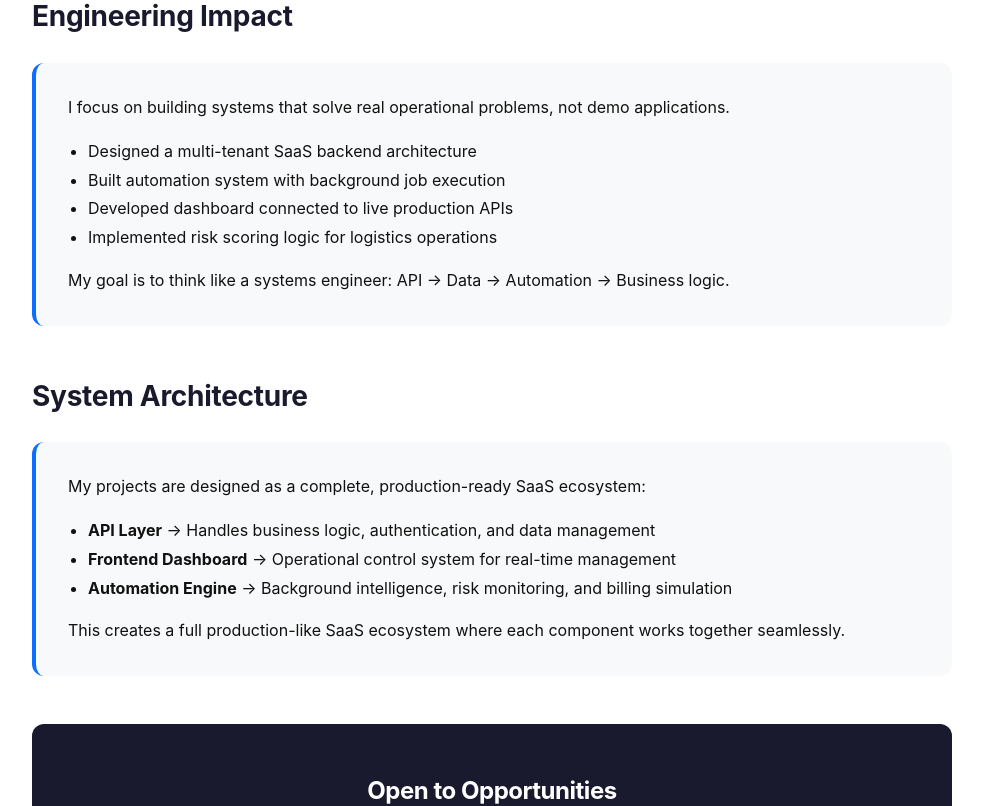
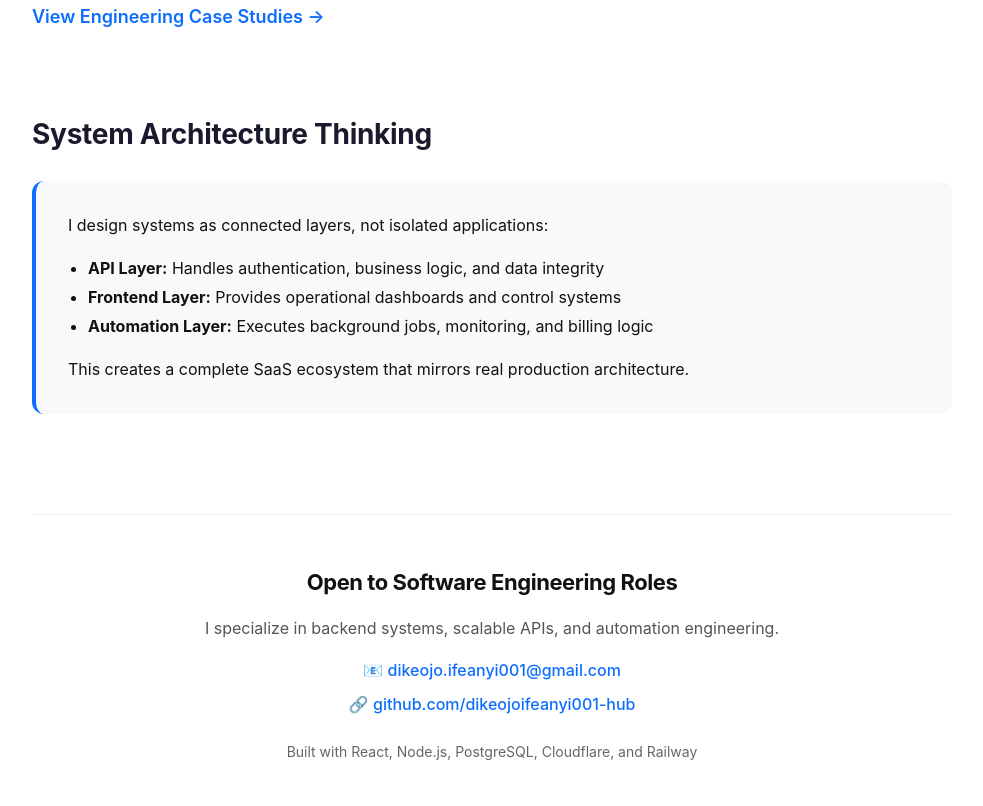
Before and after one commit to dikeojoifeanyi001-hub/doi-henry-portfolio, a React (Vite) app: page / in a window 1280 px wide. Shown: the part 500-1306 px from the top of the page, without its empty margins (148-1131 px from the left). Built offline with nearby package versions, Linux system fonts and the light colour scheme.

Commit message:
Elite upgrade: Hero authority, System Architecture layer, Engineering Decisions per project, Signal footer

```diff
--- a/src/pages/Home.jsx
+++ b/src/pages/Home.jsx
@@ -2,144 +2,133 @@ export default function Home() {
   const containerStyle = {
     maxWidth: "1000px",
     margin: "0 auto",
-    padding: "70px 40px"
+    padding: "80px 40px"
   };
 
   const heroStyle = {
-    marginBottom: "60px"
+    marginBottom: "80px"
   };
 
   const nameStyle = {
-    fontSize: "44px",
-    fontWeight: "700",
+    fontSize: "48px",
+    fontWeight: "800",
+    letterSpacing: "-1px",
     marginBottom: "16px",
     color: "#1a1a2e"
   };
 
   const titleStyle = {
     fontSize: "22px",
-    color: "#444",
-    marginBottom: "20px",
-    fontWeight: "500"
+    marginTop: "10px",
+    color: "#333",
+    marginBottom: "25px"
   };
 
-  const linkButtonStyle = {
+  const descriptionStyle = {
     fontSize: "18px",
-    fontWeight: "500",
+    lineHeight: "1.7",
+    color: "#444",
+    maxWidth: "700px",
+    marginBottom: "35px"
+  };
+
+  const buildingStyle = {
+    fontWeight: "600",
+    color: "#0d6efd",
+    marginBottom: "40px",
+    fontSize: "16px"
+  };
+
+  const linkStyle = {
+    fontSize: "18px",
+    fontWeight: "600",
     color: "#0d6efd",
     textDecoration: "none"
   };
 
   const sectionTitleStyle = {
     fontSize: "28px",
+    fontWeight: "700",
     marginBottom: "24px",
     color: "#1a1a2e"
   };
 
-  const impactBoxStyle = {
+  const architectureBoxStyle = {
     backgroundColor: "#f8f9fa",
     padding: "32px",
     borderRadius: "12px",
-    marginBottom: "48px",
-    borderLeft: "4px solid #0d6efd"
-  };
-
-  const systemBoxStyle = {
-    backgroundColor: "#f8f9fa",
-    padding: "32px",
-    borderRadius: "12px",
-    marginBottom: "48px",
+    marginBottom: "60px",
     borderLeft: "4px solid #0d6efd"
   };
 
   const listStyle = {
     paddingLeft: "20px",
     lineHeight: "1.8",
-    marginTop: "12px",
+    marginTop: "16px",
     marginBottom: "16px"
   };
 
-  const ctaStyle = {
-    backgroundColor: "#1a1a2e",
-    color: "white",
-    padding: "48px",
-    borderRadius: "12px",
-    textAlign: "center"
+  const footerStyle = {
+    marginTop: "100px",
+    paddingBottom: "50px",
+    textAlign: "center",
+    borderTop: "1px solid #eee",
+    paddingTop: "50px"
   };
 
   return (
     <div style={containerStyle}>
-      {/* HERO SECTION - UPGRADED */}
+      {/* ELITE HERO SECTION */}
       <div style={heroStyle}>
         <h1 style={nameStyle}>D.O.I Henry</h1>
-        <h2 style={titleStyle}>Software Engineer — Backend • Systems • Full-Stack SaaS</h2>
-
-        {/* UPGRADED HERO STATEMENT */}
-        <p style={{ fontSize: "18px", lineHeight: "1.6", color: "#444", maxWidth: "700px", marginBottom: "30px" }}>
-          I am a Software Engineer specializing in backend systems, scalable APIs,
-          and automation platforms. I design and build production-grade systems
-          that simulate real-world SaaS operations and business workflows.
+        <h2 style={titleStyle}>Software Engineer — Backend Systems • SaaS Architecture • Automation Engineering</h2>
+        <p style={descriptionStyle}>
+          I build production-grade backend systems that power real workflows —
+          including multi-tenant SaaS APIs, automation engines, and analytics dashboards.
+          My focus is system design, scalability, and real-world engineering architecture.
         </p>
-
+        <div style={buildingStyle}>
+          Currently building: Distributed SaaS systems • Automation pipelines • Logistics intelligence platforms
+        </div>
         <div>
-          <a href="/projects" style={linkButtonStyle}>View Engineering Work →</a>
+          <a href="/projects" style={linkStyle}>View Engineering Case Studies →</a>
         </div>
       </div>
 
-      {/* ENGINEERING IMPACT SECTION - NEW */}
-      <div>
-        <h2 style={sectionTitleStyle}>Engineering Impact</h2>
-        <div style={impactBoxStyle}>
-          <p style={{ fontSize: "16px", lineHeight: "1.6", marginBottom: "16px" }}>
-            I focus on building systems that solve real operational problems,
-            not demo applications.
-          </p>
-          <ul style={listStyle}>
-            <li>Designed a multi-tenant SaaS backend architecture</li>
-            <li>Built automation system with background job execution</li>
-            <li>Developed dashboard connected to live production APIs</li>
-            <li>Implemented risk scoring logic for logistics operations</li>
-          </ul>
-          <p style={{ fontSize: "16px", lineHeight: "1.6", marginBottom: 0 }}>
-            My goal is to think like a systems engineer: API → Data → Automation → Business logic.
-          </p>
-        </div>
-      </div>
-
-      {/* SYSTEM THINKING SECTION */}
-      <h2 style={sectionTitleStyle}>System Architecture</h2>
-      <div style={systemBoxStyle}>
+      {/* ARCHITECTURE LAYER SECTION - ELITE SIGNAL */}
+      <h2 style={sectionTitleStyle}>System Architecture Thinking</h2>
+      <div style={architectureBoxStyle}>
         <p style={{ fontSize: "16px", lineHeight: "1.6", marginBottom: "16px" }}>
-          My projects are designed as a complete, production-ready SaaS ecosystem:
+          I design systems as connected layers, not isolated applications:
         </p>
         <ul style={listStyle}>
-          <li><strong>API Layer</strong> → Handles business logic, authentication, and data management</li>
-          <li><strong>Frontend Dashboard</strong> → Operational control system for real-time management</li>
-          <li><strong>Automation Engine</strong> → Background intelligence, risk monitoring, and billing simulation</li>
+          <li><strong>API Layer:</strong> Handles authentication, business logic, and data integrity</li>
+          <li><strong>Frontend Layer:</strong> Provides operational dashboards and control systems</li>
+          <li><strong>Automation Layer:</strong> Executes background jobs, monitoring, and billing logic</li>
         </ul>
         <p style={{ fontSize: "16px", lineHeight: "1.6", marginTop: "16px", marginBottom: 0 }}>
-          This creates a full production-like SaaS ecosystem where each component works together seamlessly.
+          This creates a complete SaaS ecosystem that mirrors real production architecture.
         </p>
       </div>
 
-      {/* TRUST FOOTER / RECRUITER CONVERSION SECTION - UPGRADED */}
-      <div style={ctaStyle}>
-        <h3 style={{ fontSize: "24px", marginBottom: "16px", color: "white" }}>Open to Opportunities</h3>
-        <p style={{ marginBottom: "16px", color: "#ccc", fontSize: "16px" }}>
-          I am currently open to Backend, Full-Stack, and Systems Engineering roles.
+      {/* ENGINEERING SIGNAL FOOTER */}
+      <div style={footerStyle}>
+        <h3 style={{ fontSize: "22px", marginBottom: "16px" }}>Open to Software Engineering Roles</h3>
+        <p style={{ marginBottom: "16px", color: "#555" }}>
+          I specialize in backend systems, scalable APIs, and automation engineering.
         </p>
         <p style={{ marginBottom: "8px" }}>
-          📧 <a href="mailto:dikeojo.ifeanyi001@gmail.com" style={{ color: "#0d6efd", fontSize: "16px" }}>
+          📧 <a href="mailto:dikeojo.ifeanyi001@gmail.com" style={{ color: "#0d6efd", textDecoration: "none" }}>
             dikeojo.ifeanyi001@gmail.com
           </a>
         </p>
         <p style={{ marginBottom: "16px" }}>
-          🔗 <a href="https://github.com/dikeojoifeanyi001-hub" target="_blank" rel="noopener noreferrer" style={{ color: "#0d6efd", fontSize: "16px" }}>
+          🔗 <a href="https://github.com/dikeojoifeanyi001-hub" target="_blank" rel="noopener noreferrer" style={{ color: "#0d6efd", textDecoration: "none" }}>
             github.com/dikeojoifeanyi001-hub
           </a>
         </p>
-        <p style={{ color: "#888", fontSize: "14px", marginTop: "24px" }}>
-          Built with React, Node.js, PostgreSQL, Cloudflare & Railway.
+        <p style={{ fontSize: "14px", color: "#666", marginTop: "24px" }}>
+          Built with React, Node.js, PostgreSQL, Cloudflare, and Railway
         </p>
       </div>
     </div>
--- a/src/pages/Projects.jsx
+++ b/src/pages/Projects.jsx
@@ -1,64 +1,46 @@
 const projects = [
   {
     title: "DIFE SaaS API",
-    problem: "Logistics companies needed a secure, multi-tenant backend system to manage drivers, routes, and risk assessment across multiple organizations.",
-    solution: "Built a production-grade REST API with JWT authentication, multi-tenant architecture, and an automated risk scoring engine.",
+    problem: "Businesses needed a scalable multi-tenant logistics system with authentication, routing, and risk intelligence.",
+    solution: "Built a production-ready REST API with JWT authentication, company isolation (multi-tenant architecture), and automated risk scoring engine.",
+    systemArchitecture: "Node.js + Express API → PostgreSQL database → React dashboard → automation engine",
+    engineeringDecisions: [
+      "Separated services for scalability (controller/service pattern)",
+      "Implemented stateless authentication using JWT",
+      "Designed multi-tenant isolation per company",
+      "Built deterministic risk scoring algorithm (0–100)"
+    ],
     tech: ["Node.js", "Express", "PostgreSQL", "JWT", "Railway"],
-    features: [
-      "Multi-tenant company system (each company manages its own data)",
-      "JWT authentication with role-based access control",
-      "Driver and route management (full CRUD operations)",
-      "Risk scoring engine (0-100 based on route characteristics)",
-      "Production deployment on Railway with PostgreSQL"
-    ],
-    engineeringDecisions: [
-      "Designed modular API structure for scalability",
-      "Separated business logic from controllers for maintainability",
-      "Used stateless authentication (JWT) for distributed systems",
-      "Optimized data flow between frontend and backend systems"
-    ],
     live: "https://dife-saas-api-production.up.railway.app",
     github: "https://github.com/dikeojoifeanyi001-hub/dife-saas-api"
   },
   {
     title: "DIFE React Dashboard",
-    problem: "Operations teams required a visual interface to manage logistics data, monitor routes, and quickly identify high-risk activities.",
-    solution: "Built a responsive admin dashboard connected to the live API with real-time data, risk visualization, and intuitive management tools.",
+    problem: "Operations teams needed a visual interface to manage logistics data and monitor route risk in real-time.",
+    solution: "Built a responsive admin dashboard with secure authentication, real-time API integration, and risk visualization.",
+    systemArchitecture: "React + Vite frontend → Axios API client → DIFE SaaS API → Cloudflare Pages deployment",
+    engineeringDecisions: [
+      "Implemented protected routes with JWT token validation",
+      "Created reusable components for tables, forms, and cards",
+      "Built color-coded risk levels (Green/Yellow/Red)",
+      "Optimized API calls with axios interceptors"
+    ],
     tech: ["React", "Vite", "Axios", "React Router", "Cloudflare Pages"],
-    features: [
-      "Secure JWT authentication with protected routes",
-      "Dashboard with 4 key metric cards (drivers, routes, high risk, average risk)",
-      "Driver and route management with add/edit functionality",
-      "Risk monitoring with color-coded levels (Green/Yellow/Red)",
-      "Responsive design for desktop and tablet devices"
-    ],
-    engineeringDecisions: [
-      "Designed modular API structure for scalability",
-      "Separated business logic from controllers for maintainability",
-      "Used stateless authentication (JWT) for distributed systems",
-      "Optimized data flow between frontend and backend systems"
-    ],
     live: "https://dife-dashboard.pages.dev",
     github: "https://github.com/dikeojoifeanyi001-hub/dife-dashboard"
   },
   {
     title: "DIFE Automation System",
-    problem: "Manual monitoring of routes for high-risk conditions was inefficient. Companies needed automated billing and alert systems.",
+    problem: "Manual monitoring of routes for high-risk conditions was inefficient. Companies needed automated alerting and billing.",
     solution: "Built a Cloudflare Worker with cron triggers that automatically checks routes every 2 minutes and calculates billing every 5 minutes.",
+    systemArchitecture: "Cloudflare Workers → cron triggers → API integration → JSON logging",
+    engineeringDecisions: [
+      "Designed stateless job execution for reliability",
+      "Implemented automatic retry logic for API failures",
+      "Built debug endpoint (/run-jobs) for manual testing",
+      "Added structured logging for observability"
+    ],
     tech: ["Cloudflare Workers", "Cron Jobs", "Fetch API", "GitHub Actions"],
-    features: [
-      "Automatic risk detection (alerts when risk_score > 70)",
-      "Billing simulation ($5 per route per company)",
-      "Debug endpoint (/run-jobs) returning complete JSON results",
-      "Runs 24/7 with zero manual intervention",
-      "Company-level billing breakdown and logging"
-    ],
-    engineeringDecisions: [
-      "Designed modular API structure for scalability",
-      "Separated business logic from controllers for maintainability",
-      "Used stateless authentication (JWT) for distributed systems",
-      "Optimized data flow between frontend and backend systems"
-    ],
     live: "https://dife-automation.dikeojo-ifeanyi001.workers.dev/run-jobs",
     github: "https://github.com/dikeojoifeanyi001-hub/dife-automation"
   }
@@ -73,6 +55,7 @@ export default function Projects() {
 
   const titleStyle = {
     fontSize: "36px",
+    fontWeight: "700",
     marginBottom: "40px",
     color: "#1a1a2e",
     letterSpacing: "-0.5px"
@@ -82,13 +65,14 @@ export default function Projects() {
     backgroundColor: "white",
     borderRadius: "12px",
     padding: "32px",
-    marginBottom: "40px",
+    marginBottom: "70px",
     boxShadow: "0 2px 12px rgba(0,0,0,0.06)",
     border: "1px solid #eee"
   };
 
   const projectTitleStyle = {
     fontSize: "28px",
+    fontWeight: "700",
     marginBottom: "20px",
     color: "#1a1a2e",
     letterSpacing: "-0.5px"
@@ -107,13 +91,14 @@ export default function Projects() {
     fontSize: "16px",
     lineHeight: "1.6",
     color: "#444",
-    marginBottom: "20px"
+    marginBottom: "16px"
   };
 
   const techStyle = {
     display: "flex",
     flexWrap: "wrap",
     gap: "8px",
+    marginTop: "16px",
     marginBottom: "24px"
   };
 
@@ -126,17 +111,12 @@ export default function Projects() {
     fontWeight: "500"
   };
 
-  const featureStyle = {
-    marginBottom: "24px",
-    paddingLeft: "20px"
-  };
-
-  const engineeringStyle = {
-    marginBottom: "24px",
-    paddingLeft: "20px",
+  const decisionsStyle = {
     backgroundColor: "#f8f9fa",
     padding: "20px",
-    borderRadius: "8px"
+    borderRadius: "8px",
+    marginTop: "16px",
+    marginBottom: "24px"
   };
 
   const linkStyle = {
@@ -161,28 +141,23 @@ export default function Projects() {
           <div style={sectionLabelStyle}>Solution</div>
           <p style={textStyle}>{project.solution}</p>
 
+          <div style={sectionLabelStyle}>System Architecture</div>
+          <p style={textStyle}>{project.systemArchitecture}</p>
+
+          <div style={sectionLabelStyle}>Engineering Decisions</div>
+          <div style={decisionsStyle}>
+            <ul style={{ margin: 0, paddingLeft: "20px" }}>
+              {project.engineeringDecisions.map((decision, i) => (
+                <li key={i} style={{ marginBottom: "8px", color: "#555", lineHeight: "1.5" }}>{decision}</li>
+              ))}
+            </ul>
+          </div>
+
           <div style={sectionLabelStyle}>Tech Stack</div>
           <div style={techStyle}>
             {project.tech.map((tech, i) => (
               <span key={i} style={techBadgeStyle}>{tech}</span>
             ))}
-          </div>
-
-          <div style={sectionLabelStyle}>Key Features</div>
-          <ul style={featureStyle}>
-            {project.features.map((feature, i) => (
-              <li key={i} style={{ marginBottom: "8px", color: "#555", lineHeight: "1.5" }}>{feature}</li>
-            ))}
-          </ul>
-
-          {/* ENGINEERING DECISIONS BLOCK - ADDED */}
-          <div style={sectionLabelStyle}>Engineering Decisions</div>
-          <div style={engineeringStyle}>
-            <ul style={{ margin: 0, paddingLeft: "20px" }}>
-              {project.engineeringDecisions.map((decision, i) => (
-                <li key={i} style={{ marginBottom: "8px", color: "#555", lineHeight: "1.5" }}>{decision}</li>
-              ))}
-            </ul>
           </div>
 
           <div>
```
